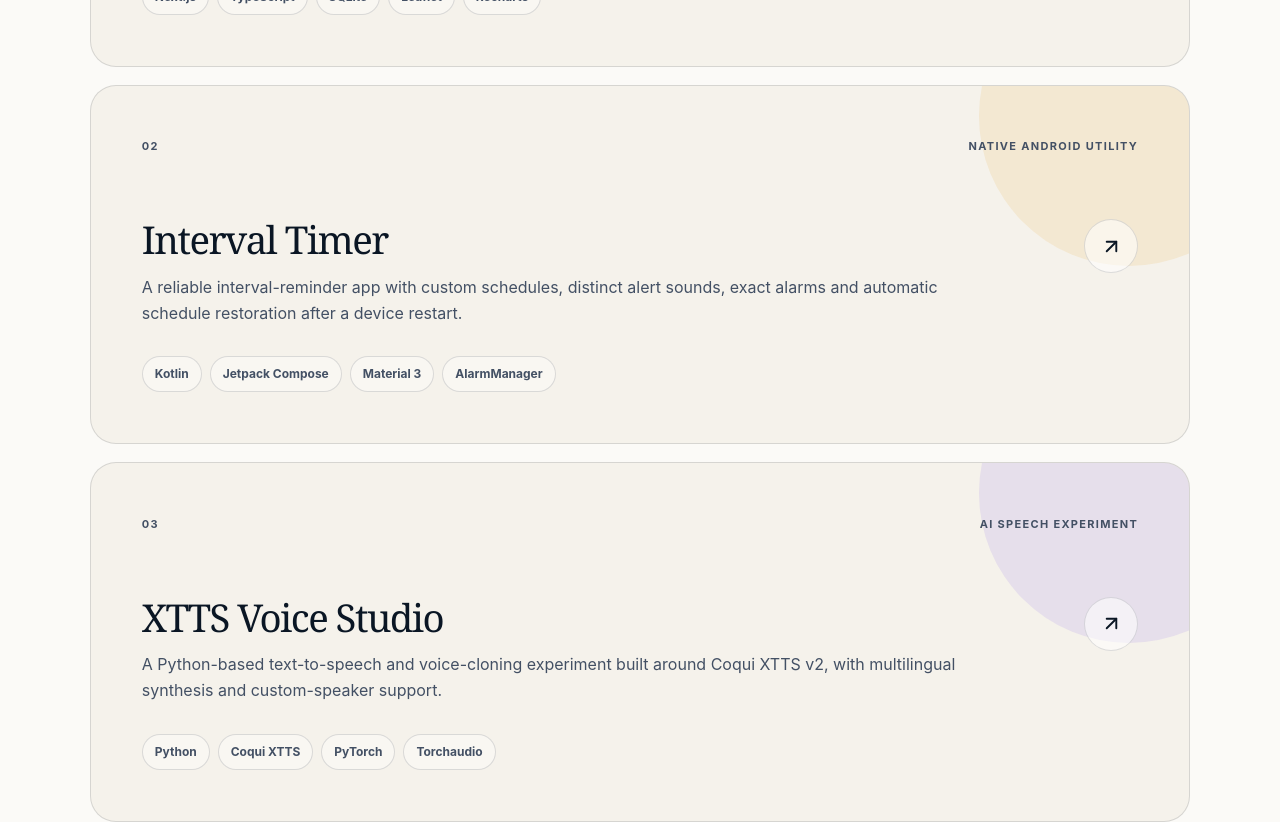
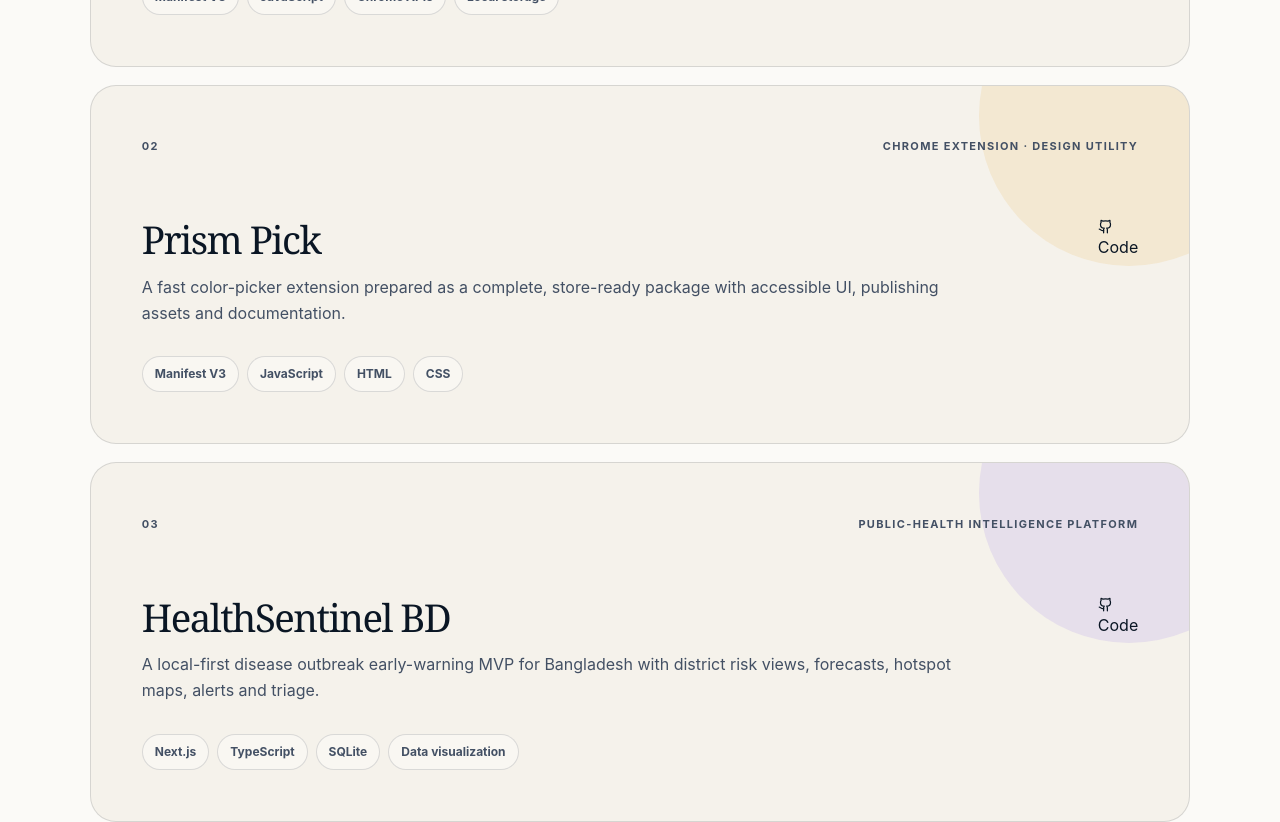
Before and after one commit to tusarimrananik/portfolio, a Next.js app: page / in a window 1280 px wide. Shown: the part 1540-2362 px from the top of the page. Built offline with nearby package versions, Linux system fonts and the light colour scheme.

Commit message:
feat: showcase recent projects

```diff
--- a/app/page.tsx
+++ b/app/page.tsx
@@ -17,32 +17,123 @@ import {
 const projects = [
   {
     number: "01",
-    title: "HealthSentinel BD",
-    type: "Public-health intelligence platform",
+    title: "Focus Guard",
+    type: "Chrome extension · Productivity",
     description:
-      "A local-first disease outbreak early-warning MVP for Bangladesh, combining district risk views, forecasts, hotspot maps, alerts, triage and an optional AI-generated narrative.",
-    stack: ["Next.js", "TypeScript", "SQLite", "Leaflet", "Recharts"],
-    href: "https://github.com/tusarimrananik/health-sentinel",
+      "A privacy-first focus timer that blocks user-selected distracting websites during active study sessions. Built for Chrome with no accounts, tracking or backend.",
+    stack: ["Manifest V3", "JavaScript", "Chrome APIs", "Local storage"],
+    repo: "https://github.com/tusarimrananik/focus-guard-extension",
     accent: "emerald",
   },
   {
     number: "02",
-    title: "Interval Timer",
-    type: "Native Android utility",
+    title: "Prism Pick",
+    type: "Chrome extension · Design utility",
     description:
-      "A reliable interval-reminder app with custom schedules, distinct alert sounds, exact alarms and automatic schedule restoration after a device restart.",
-    stack: ["Kotlin", "Jetpack Compose", "Material 3", "AlarmManager"],
-    href: "https://github.com/tusarimrananik/interval-timer",
+      "A fast color-picker extension prepared as a complete, store-ready package with accessible UI, publishing assets and documentation.",
+    stack: ["Manifest V3", "JavaScript", "HTML", "CSS"],
+    repo: "https://github.com/tusarimrananik/prism-pick-chrome-extension",
     accent: "amber",
   },
   {
     number: "03",
-    title: "XTTS Voice Studio",
-    type: "AI speech experiment",
+    title: "HealthSentinel BD",
+    type: "Public-health intelligence platform",
     description:
-      "A Python-based text-to-speech and voice-cloning experiment built around Coqui XTTS v2, with multilingual synthesis and custom-speaker support.",
-    stack: ["Python", "Coqui XTTS", "PyTorch", "Torchaudio"],
-    href: "https://github.com/tusarimrananik/video-generator",
+      "A local-first disease outbreak early-warning MVP for Bangladesh with district risk views, forecasts, hotspot maps, alerts and triage.",
+    stack: ["Next.js", "TypeScript", "SQLite", "Data visualization"],
+    repo: "https://github.com/tusarimrananik/health-sentinel",
+    accent: "violet",
+  },
+  {
+    number: "04",
+    title: "Interval Timer",
+    type: "Android productivity utility",
+    description:
+      "A dependable interval-reminder app with custom schedules, distinct alerts, exact alarms and automatic restoration after a device restart.",
+    stack: ["Kotlin", "Jetpack Compose", "Material 3", "AlarmManager"],
+    repo: "https://github.com/tusarimrananik/interval-timer",
+    accent: "emerald",
+  },
+  {
+    number: "05",
+    title: "YouTube Transcript Project",
+    type: "AI-assisted content tool",
+    description:
+      "A focused project for working with YouTube transcripts and turning long-form video content into structured, reusable information.",
+    stack: ["JavaScript", "Web APIs", "Content processing"],
+    repo: "https://github.com/tusarimrananik/youtube-transcript-project",
+    accent: "amber",
+  },
+  {
+    number: "06",
+    title: "Voice",
+    type: "Speech and voice experiment",
+    description:
+      "An experimental voice application exploring practical speech workflows and lightweight user-facing audio tooling.",
+    stack: ["JavaScript", "Audio", "Web application"],
+    repo: "https://github.com/tusarimrananik/voice",
+    accent: "violet",
+  },
+  {
+    number: "07",
+    title: "Video Generator",
+    type: "AI media workflow",
+    description:
+      "A production-oriented workspace for generating and assembling video content with reusable automation and media-processing workflows.",
+    stack: ["Python", "AI media", "Automation", "Video processing"],
+    repo: "https://github.com/tusarimrananik/video-generator",
+    accent: "emerald",
+  },
+  {
+    number: "08",
+    title: "Video Joiner",
+    type: "Desktop media utility",
+    description:
+      "A small utility designed to combine video clips through a simple workflow, reducing repetitive editing work.",
+    stack: ["Desktop app", "Video processing", "Automation"],
+    repo: "https://github.com/tusarimrananik/video-joiner",
+    accent: "amber",
+  },
+  {
+    number: "09",
+    title: "Auto Message Sender",
+    type: "Workflow automation tool",
+    description:
+      "A messaging utility built to simplify repetitive communication tasks through a focused automation workflow.",
+    stack: ["JavaScript", "Automation", "Web tooling"],
+    repo: "https://github.com/tusarimrananik/auto-message-sender",
+    accent: "violet",
+  },
+  {
+    number: "10",
+    title: "ChatGPT RAM Saver",
+    type: "Browser performance utility",
+    description:
+      "A lightweight utility focused on making long ChatGPT sessions easier on system memory and everyday browser performance.",
+    stack: ["JavaScript", "Browser APIs", "Performance"],
+    repo: "https://github.com/tusarimrananik/chatgpt-ram-saver",
+    accent: "emerald",
+  },
+  {
+    number: "11",
+    title: "Facebook Profile",
+    type: "Interactive web experience",
+    description:
+      "A public frontend experiment that recreates a social-profile experience and is published through GitHub Pages.",
+    stack: ["HTML", "CSS", "JavaScript", "GitHub Pages"],
+    repo: "https://github.com/tusarimrananik/facebook-profile",
+    live: "https://tusarimrananik.github.io/facebook-profile/",
+    accent: "amber",
+  },
+  {
+    number: "12",
+    title: "Blood Donor App",
+    type: "Community web platform",
+    description:
+      "A practical platform concept designed to help connect blood donors with people who need urgent support.",
+    stack: ["Web app", "JavaScript", "Community product"],
+    repo: "https://github.com/tusarimrananik/blood-donor-app",
     accent: "violet",
   },
 ];
@@ -148,7 +239,8 @@ export default function Home() {
             <h2>Projects built to solve real problems.</h2>
           </div>
           <p className="section-note">
-            A mix of product engineering, mobile development and applied AI.
+            Recent work across product engineering, browser extensions, mobile,
+            automation and applied AI.
           </p>
         </div>
 
@@ -164,15 +256,26 @@ export default function Home() {
                   <h3>{project.title}</h3>
                   <p>{project.description}</p>
                 </div>
-                <a
-                  className="project-link"
-                  href={project.href}
-                  target="_blank"
-                  rel="noreferrer"
-                  aria-label={`View ${project.title} on GitHub`}
-                >
-                  <ArrowUpRight size={23} aria-hidden="true" />
-                </a>
+                <div className="project-actions">
+                  {project.live && (
+                    <a
+                      className="project-action"
+                      href={project.live}
+                      target="_blank"
+                      rel="noreferrer"
+                    >
+                      Live <ArrowUpRight size={15} aria-hidden="true" />
+                    </a>
+                  )}
+                  <a
+                    className="project-action"
+                    href={project.repo}
+                    target="_blank"
+                    rel="noreferrer"
+                  >
+                    <Github size={15} aria-hidden="true" /> Code
+                  </a>
+                </div>
               </div>
               <div className="tag-list" aria-label={`${project.title} technologies`}>
                 {project.stack.map((item) => (
```
